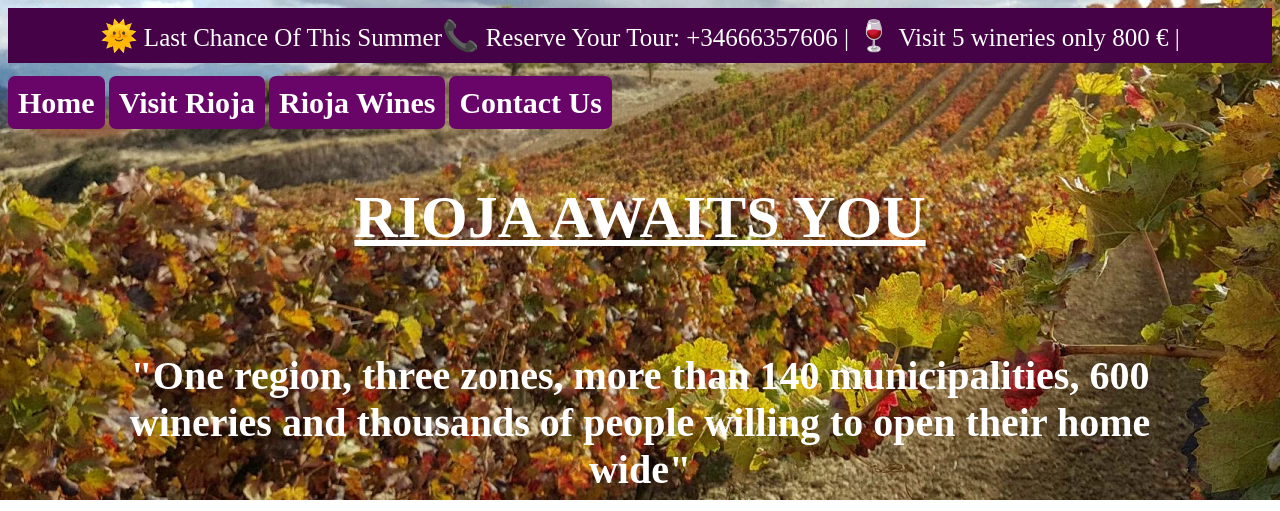
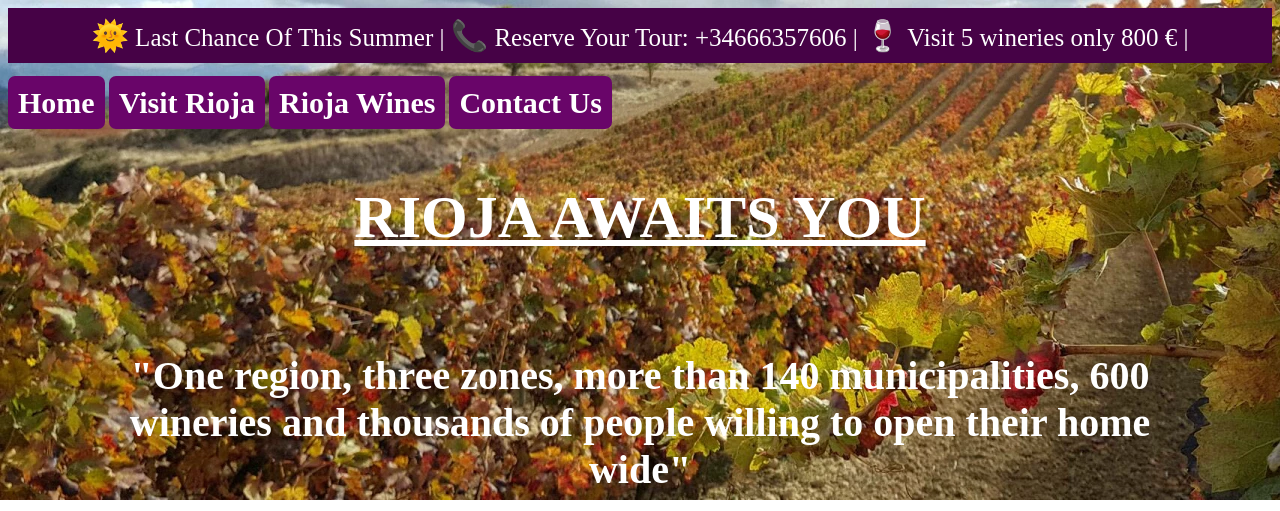
Before and after one commit to shilashahparnia/Rioja-Wines, a website: page visitrioja.html in a window 1280 px wide. Shown: the top 511 px of the page. Drawn offline with Linux system fonts and the light colour scheme.

Commit message:
header text of visit Rioja correctes

```diff
--- a/visitrioja.html
+++ b/visitrioja.html
@@ -49,7 +49,7 @@
 <body>
     <div>
         <div class="header">
-            <span> <span style="font-size: 30px;">&#x1F31E</span>  Last Chance Of This Summer<span style="font-size:30px ;">&#x1F4DE</span>  Reserve Your Tour: +34666357606  |  <span style="font-size: 30px;">&#x1F377</span> Visit 5 wineries only 800 € | </span>
+            <span> <span style="font-size: 30px;">&#x1F31E</span>  Last Chance Of This Summer | <span style="font-size:30px ;">&#x1F4DE</span>  Reserve Your Tour: +34666357606  |  <span style="font-size: 30px;">&#x1F377</span> Visit 5 wineries only 800 € | </span>
         </div>
         <div class="menu">
             <a href="./index.html">Home</a>
```
